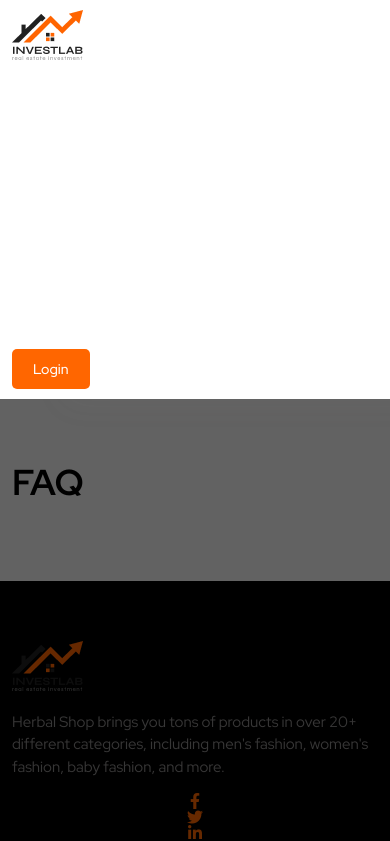
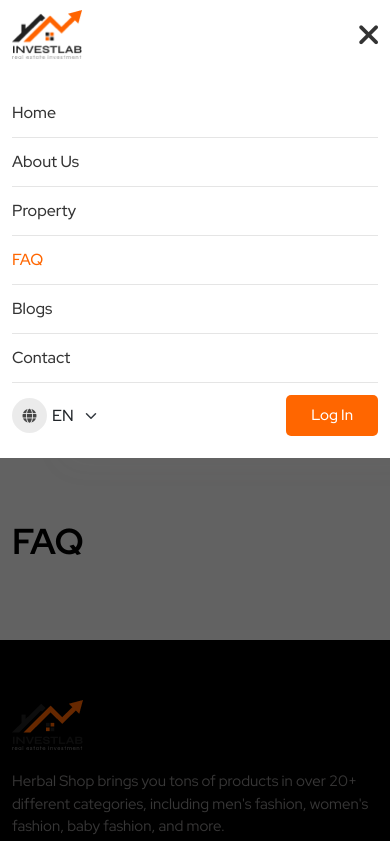
Before and after one commit to afradbhuiyan/investlab, a website: page src/html/pages/faq.html in a window 390 px wide. Both pictures are taken after a click on the button 358 px from the left and 35 px from the top of the page. Shown: the top 841 px of the page. Drawn offline with nearby package versions, Linux system fonts and the light colour scheme; files that its build step writes are made by us from their sources; files whose address does not match are found by name.

Commit message:
feat: complete header

```diff
--- a/src/assets/sass/components/_button.scss
+++ b/src/assets/sass/components/_button.scss
@@ -1,5 +1,9 @@
 /* ================================= Button Css Start =========================== */
-.btn-check:checked+.btn, .btn.active, .btn.show, .btn:first-child:active, :not(.btn-check)+.btn:active {
+.btn-check:checked+.btn,
+.btn.active,
+.btn.show,
+.btn:first-child:active,
+:not(.btn-check)+.btn:active {
     color: none;
     background-color: none;
     border-color: none;
@@ -10,44 +14,36 @@
 }
 
 .btn {
+    @extend .fs-16;
+    font-weight: 500;
+    font-family: var(--body-font);
     color: hsl(var(--white)) !important;
-      font-weight: 500;
-      padding: 15px 29px;
+    padding: 10px 24px;
     border-radius: 5px;
     position: relative;
     z-index: 1;
     border: 1px solid transparent;
-      font-family: var(--body-font);
-      @extend .fs-16;
     line-height: 1;
-      @include sm-screen {
-          padding: 14px 25px;
-          @include fs-14;
-      }
-      @include msm-screen {
-          padding: 12px 20px;
-      }
-      &:hover, &:focus, &:focus-visible {
+    white-space: nowrap;
+
+    &:hover,
+    &:focus,
+    &:focus-visible {
         box-shadow: none !important;
     }
+
     &:active {
         top: 1px;
     }
+
     &--lg {
-        padding: 20px 35px;
-        @include md-screen {
-            padding: 18px 30px;
+        padding: 12px 34px;
     }
-        @include sm-screen {
-            padding: 16px 25px;
+
+    &--sm {
+        padding: 8px 20px;
     }
-      }
-      &--sm {
-        padding: 10px 15px;
-        @include sm-screen {
-            padding: 8px 12px;
-        }
-    }
+
     &--icon {
         width: 35px;
         height: 35px;
@@ -55,121 +51,164 @@
         @extend .fs-15;
         padding: 0;
     }
+
     .icon {
         margin-right: 5px;
     }
-    // ============= Different Color Button Start ==================
+
     &--base {
         background-color: hsl(var(--base)) !important;
-        &:hover, &:focus &:focus-visible {
+
+        &:hover,
+        &:focus &:focus-visible {
             background-color: hsl(var(--base-d-200)) !important;
             border: 1px solid hsl(var(--base-d-200)) !important;
         }
     }
+
     &-outline--base {
         background-color: transparent !important;
         border: 1px solid hsl(var(--base)) !important;
         color: hsl(var(--base)) !important;
-        &:hover, &:focus &:focus-visible{
+
+        &:hover,
+        &:focus &:focus-visible {
             background-color: hsl(var(--base)) !important;
             color: hsl(var(--white)) !important;
         }
     }
+
     &--primary {
         background-color: hsl(var(--primary)) !important;
-        &:hover, &:focus &:focus-visible {
+
+        &:hover,
+        &:focus &:focus-visible {
             background-color: hsl(var(--primary-d-200)) !important;
             border: 1px solid hsl(var(--primary-d-200)) !important;
         }
     }
+
     &-outline--primary {
         background-color: transparent !important;
         border: 1px solid hsl(var(--primary)) !important;
         color: hsl(var(--primary)) !important;
-        &:hover, &:focus &:focus-visible{
+
+        &:hover,
+        &:focus &:focus-visible {
             background-color: hsl(var(--primary)) !important;
             color: hsl(var(--white)) !important;
         }
     }
+
     &--secondary {
         background-color: hsl(var(--secondary)) !important;
-        &:hover, &:focus &:focus-visible {
+
+        &:hover,
+        &:focus &:focus-visible {
             background-color: hsl(var(--secondary-d-200)) !important;
             border: 1px solid hsl(var(--secondary-d-200)) !important;
         }
     }
+
     &-outline--secondary {
         background-color: transparent !important;
         border: 1px solid hsl(var(--secondary)) !important;
         color: hsl(var(--secondary)) !important;
-        &:hover, &:focus &:focus-visible{
+
+        &:hover,
+        &:focus &:focus-visible {
             background-color: hsl(var(--secondary)) !important;
             color: hsl(var(--white)) !important;
         }
     }
+
     &--success {
         background-color: hsl(var(--success)) !important;
-        &:hover, &:focus &:focus-visible {
+
+        &:hover,
+        &:focus &:focus-visible {
             background-color: hsl(var(--success-d-200)) !important;
             border: 1px solid hsl(var(--success-d-200)) !important;
         }
     }
+
     &-outline--success {
         background-color: transparent !important;
         border: 1px solid hsl(var(--success)) !important;
         color: hsl(var(--success)) !important;
-        &:hover, &:focus &:focus-visible{
+
+        &:hover,
+        &:focus &:focus-visible {
             background-color: hsl(var(--success)) !important;
             color: hsl(var(--white)) !important;
         }
     }
+
     &--danger {
         background-color: hsl(var(--danger)) !important;
-        &:hover, &:focus &:focus-visible {
+
+        &:hover,
+        &:focus &:focus-visible {
             background-color: hsl(var(--danger-d-200)) !important;
             border: 1px solid hsl(var(--danger-d-200)) !important;
         }
     }
+
     &-outline--danger {
         background-color: transparent !important;
         border: 1px solid hsl(var(--danger)) !important;
         color: hsl(var(--danger)) !important;
-        &:hover, &:focus &:focus-visible{
+
+        &:hover,
+        &:focus &:focus-visible {
             background-color: hsl(var(--danger)) !important;
             color: hsl(var(--white)) !important;
         }
     }
+
     &--warning {
         background-color: hsl(var(--warning)) !important;
-        &:hover, &:focus &:focus-visible {
+
+        &:hover,
+        &:focus &:focus-visible {
             background-color: hsl(var(--warning-d-200)) !important;
             border: 1px solid hsl(var(--warning-d-200)) !important;
         }
     }
+
     &-outline--warning {
         background-color: transparent !important;
         border: 1px solid hsl(var(--warning)) !important;
         color: hsl(var(--warning)) !important;
-        &:hover, &:focus &:focus-visible{
+
+        &:hover,
+        &:focus &:focus-visible {
             background-color: hsl(var(--warning)) !important;
             color: hsl(var(--white)) !important;
         }
     }
+
     &--info {
         background-color: hsl(var(--info)) !important;
-        &:hover, &:focus &:focus-visible {
+
+        &:hover,
+        &:focus &:focus-visible {
             background-color: hsl(var(--info-d-200)) !important;
             border: 1px solid hsl(var(--info-d-200)) !important;
         }
     }
+
     &-outline--info {
         background-color: transparent !important;
         border: 1px solid hsl(var(--info)) !important;
         color: hsl(var(--info)) !important;
-        &:hover, &:focus &:focus-visible{
+
+        &:hover,
+        &:focus &:focus-visible {
             background-color: hsl(var(--info)) !important;
             color: hsl(var(--white)) !important;
         }
     }
 }
+
 /* ================================= Button Css End =========================== */
--- a/src/assets/sass/layout/_header.scss
+++ b/src/assets/sass/layout/_header.scss
@@ -40,30 +40,28 @@
 .navbar-brand {
     padding-top: 0;
     padding-bottom: 0;
+    margin-right: auto;
 
     &.logo {
         img {
-            max-width: 200px;
-            max-height: 60px;
-
-            @include md-screen {
-                max-width: 150px;
-            }
+            max-width: 70px;
+            max-height: 50px;
+            object-fit: cover;
         }
     }
 }
 
 .navbar-toggler {
     &.header-button {
+        width: auto;
         border-color: transparent;
-        color: hsl(var(--white));
+        color: hsl(var(--black)/.8);
         background: transparent !important;
         padding: 0 !important;
         border: 0 !important;
         border-radius: 0 !important;
         transition: .15s ease-in-out;
-        width: auto;
-        font-size: 2.5rem;
+        @include fs-30;
 
         &:focus {
             box-shadow: none !important;
@@ -78,6 +76,26 @@
 .navbar-actions {
     display: flex;
     align-items: center;
+
+    .btn {
+        padding-top: 12px;
+        padding-bottom: 12px;
+    }
+
+    &--sm {
+        display: none;
+        flex-wrap: wrap;
+        gap: 16px;
+        justify-content: space-between;
+        padding: 12px 0;
+        border-top: 1px solid hsl(var(--black)/.1);
+
+        @include xsm-screen {
+            display: flex;
+        }
+    }
+
+    &--md {
         margin-left: 56px;
 
         @include lg-screen {
@@ -86,9 +104,24 @@
 
         @include md-screen {
             margin-left: 0px;
-        flex-wrap: wrap;
-        gap: 16px;
-        justify-content: space-between;
+            margin-right: 24px;
+        }
+
+        @include xsm-screen {
+            display: none;
+        }
+
+        .language-box {
+
+            &::after {
+                content: '';
+                width: 1px;
+                height: 20px;
+                margin: 0px 24px 0px calc(24px - 5px); //remove the parent gap from margin-left
+                display: inline-block;
+                background-color: hsl(var(--black)/.15);
+            }
+        }
     }
 }
 
@@ -119,10 +152,10 @@
         width: 45px;
         border-radius: 0px;
         border: none;
-        padding: 2px 0px 2px 4px;
+        padding: 2px 0px;
         background-color: transparent;
         font-weight: 500;
-        background-position: right 0px center;
+        background-position: right -2px center;
     }
 }
 
@@ -154,8 +187,8 @@
         .nav-link {
             @include fs-16;
             font-weight: 500;
-            color: #2D2B2B !important;
-            padding: 0 0 !important;
+            color: hsl(var(--black)/.8) !important;
+            padding: 0px !important;
             cursor: pointer;
             transition: .3s;
             white-space: nowrap;
@@ -179,68 +212,6 @@
             }
         }
     }
-
-    .dropdown-menu {
-        display: block;
-        visibility: hidden;
-        opacity: 0;
-        transition: .3s;
-        top: 100%;
-        left: 0;
-        padding: 0 !important;
-        transform: scaleY(0);
-        transform-origin: top center;
-        transition: .3s;
-        overflow: hidden;
-        border-radius: 0;
-        min-width: 190px;
-
-        &__list {
-            border-bottom: 1px solid hsl(var(--black) / .08);
-
-            &:last-child {
-                border-bottom: 3px solid hsl(var(--base));
-            }
-        }
-
-        &__link {
-            padding: 7px 20px;
-            font-weight: 500;
-            @include fs-16;
-            transition: .3s;
-
-            &:focus,
-            &:hover {
-                color: hsl(var(--white));
-                background-color: hsl(var(--base));
-
-            }
-        }
-    }
-
-    .nav-menu {
-        .nav-item {
-            &:hover {
-                .dropdown-menu {
-                    visibility: visible;
-                    opacity: 1;
-                    top: 100% !important;
-                    transform: scaleY(1);
-                }
-            }
-        }
-    }
-
-    .language-box {
-        &::after {
-            content: '';
-            width: 1px;
-            height: 20px;
-            margin: 0px 16px 0px calc(16px - 5px); //remove the parent gap from margin-left
-            display: inline-block;
-            background-color: hsl(var(--black)/.15);
-        }
-    }
 }
 
 @include md-screen {
@@ -249,8 +220,13 @@
         opacity: 1;
     }
 
+    .navbar {
+        justify-content: start;
+    }
+
     .nav-menu {
-        margin-top: 20px;
+        margin-top: 30px;
+    }
 
     .nav-item {
         text-align: left;
@@ -258,76 +234,25 @@
         position: relative;
         margin: 0;
 
-            &:hover .nav-link .nav-item__icon {
-                transform: rotate(0deg) !important;
+        &:not(:last-child) {
+            border-bottom: 1px solid hsl(var(--black) / .1);
         }
+
+        &.active .nav-link {
+            color: hsl(var(--base));
         }
     }
 
-    .nav-item {
-        &:first-child {
-            border-bottom: none;
-        }
-
-        &:last-child>a {
-            border-bottom: 0;
-        }
-
     .nav-link {
-            margin-bottom: 8px;
-            padding: 10px 10px 10px 0 !important;
-            display: flex;
-            justify-content: space-between;
-            align-items: center;
-            margin: 0 !important;
-            border-bottom: 1px solid hsl(var(--white) / .2);
-            color: hsl(var(--white));
-
-            &::before {
-                display: none;
-            }
-
-            &.show {
-                &[aria-expanded="true"] {
-                    color: hsl(var(--base)) !important;
-
-                    i {
-                        transform: rotate(180deg);
-                    }
-                }
-            }
-        }
-    }
-
-    .dropdown-menu {
-        box-shadow: none;
-        border-radius: 2px;
-        width: 100%;
-        margin: 0px !important;
-        padding: 0 !important;
-        border: 0;
-        background-color: inherit;
-        overflow: hidden;
-
-        li {
-            &:nth-last-child(1) {
-                border-bottom: none;
-            }
-
-            .dropdown-item {
-                padding: 10px 0px;
+        @include fs-16;
         font-weight: 500;
-                @include fs-16;
-                color: hsl(var(--white));
-                border-bottom: 1px solid hsl(var(--white) / .2);
-                margin-left: 20px;
-                color: hsl(var(--white));
+        display: inline-block;
+        color: hsl(var(--black)/.8);
+        padding: 12px 12px 12px 0 !important;
 
         &:hover,
         &:focus {
-                    background-color: transparent;
-                }
-            }
+            color: hsl(var(--base));
         }
     }
 }
--- a/src/html/partials/_header.html
+++ b/src/html/partials/_header.html
@@ -1,18 +1,16 @@
 <!-- ==================== Header Start Here ==================== -->
 <header class="header" id="header">
     <div class="container custom--container">
-        <nav class="navbar navbar-expand-lg navbar-light">
-            <a class="navbar-brand logo" href="index.html">
+        <nav class="navbar navbar-expand-lg">
+            <a class="navbar-brand logo order-1" href="index.html">
                 <img src="assets/images/logo/logo.png" alt="">
             </a>
 
-            <button class="navbar-toggler header-button" type="button" data-bs-toggle="collapse" data-bs-target="#navbar-content" aria-expanded="false">
-                <span id="hiddenNav">
-                    <i class="las la-bars"></i>
-                </span>
+            <button class="navbar-toggler header-button order-3 order-lg-2" type="button" data-bs-toggle="collapse" data-bs-target="#navbar-content" aria-expanded="false">
+                <i class="fas fa-bars"></i>
             </button>
 
-            <div class="collapse navbar-collapse" id="navbar-content">
+            <div class="collapse navbar-collapse order-4 order-lg-3" id="navbar-content">
                 <ul class="navbar-nav nav-menu ms-auto align-items-lg-center">
                     <li class="nav-item">
                         <a class="nav-link" href="index.html">Home</a>
@@ -33,17 +31,27 @@
                         <a class="nav-link" href="contact.html">Contact</a>
                     </li>
                 </ul>
-
-                <div class="navbar-actions">
-                    <!-- <div class="language-box">
+                <div class="navbar-actions navbar-actions--sm">
+                    <div class="language-box">
                         <span class="icon"><i class="fas fa-globe"></i></span>
                         <select name="" id="" class="form-select">
                             <option value="">EN</option>
                             <option value="">BN</option>
                         </select>
-                    </div> -->
-                    <a href="login.html" class="btn btn--base">Login</a>
+                    </div>
+                    <a href="login.html" class="btn btn--base">Log In</a>
                 </div>
+            </div>
+
+            <div class="navbar-actions navbar-actions--md order-2 order-lg-4">
+                <div class="language-box">
+                    <span class="icon"><i class="fas fa-globe"></i></span>
+                    <select name="" id="" class="form-select">
+                        <option value="">EN</option>
+                        <option value="">BN</option>
+                    </select>
+                </div>
+                <a href="login.html" class="btn btn--base">Log In</a>
             </div>
         </nav>
     </div>
```
Also changed, not shown: src/assets/css/main.css, 1 other file. Lines whose indentation alone changed are shown as unchanged.
